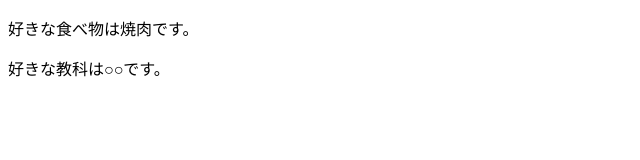
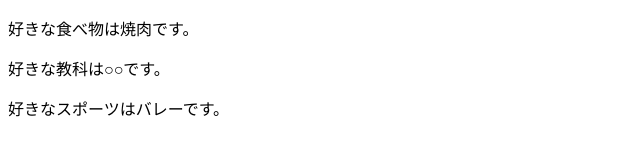
Before and after one commit to kamideteshuuto/command-practice, a plain HTML site: page index.html in a window 1280 px wide. Shown: the whole page, without its empty margins (0-640 px from the left). Drawn offline with Linux system fonts and the light colour scheme.

Commit message:
好きなスポーツを追記＆修正

```diff
--- a/index.html
+++ b/index.html
@@ -4,6 +4,6 @@
 		<body>
 			<p>好きな食べ物は焼肉です。</p>
 			<p>好きな教科は○○です。</p>
-
+			<p>好きなスポーツはバレーです。</p>
 		</body>
 	</html>
```
